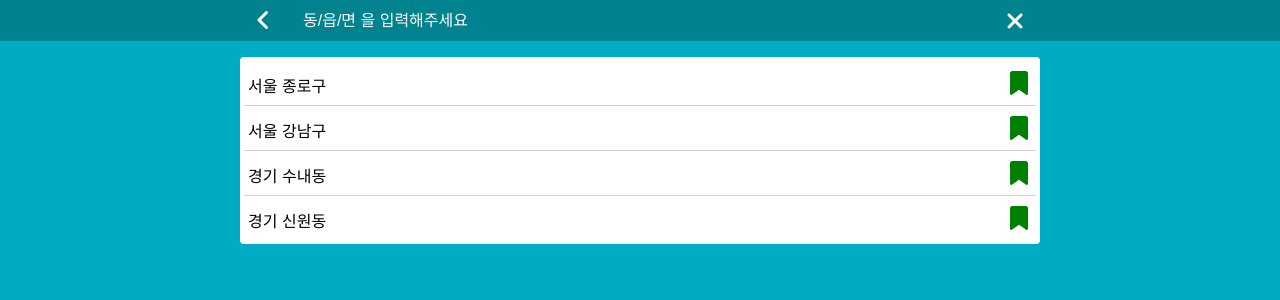
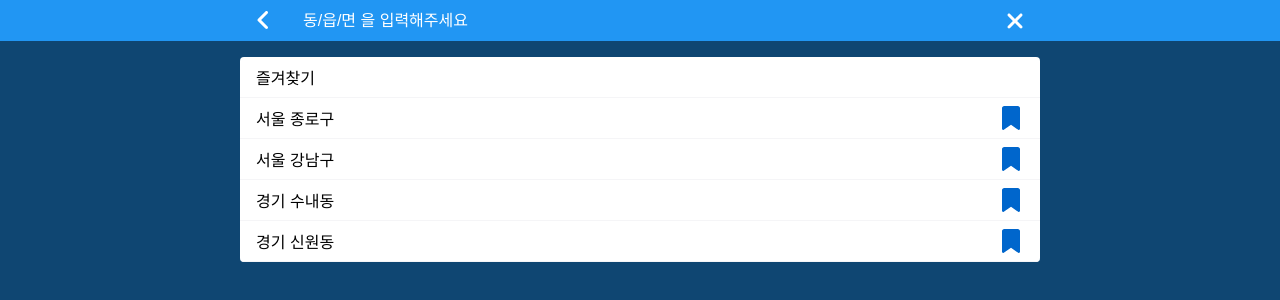
Before and after one commit to dyneparkD/mise, a React (Create React App) app: page /search in a window 1280 px wide. Shown: the top 300 px of the page. Built offline with nearby package versions, Linux system fonts and the light colour scheme.

Commit message:
feat: design change: color

```diff
--- a/src/pages/Search.tsx
+++ b/src/pages/Search.tsx
@@ -2,7 +2,7 @@ import styles from "../styles/Search.module.scss";
 import { FC, useContext, useState } from "react";
 import { Link } from "react-router-dom";
 import station_list from "../data/station_list.json";
-import { ResultsProps, SearchbarProps } from "../types/type";
+import { ResultProps, ResultsFoundProps, SearchbarProps } from "../types/type";
 import { FontAwesomeIcon } from "@fortawesome/react-fontawesome";
 import {
   faAngleLeft,
@@ -13,20 +13,10 @@ import { bookmarkContext } from "../context/bookmarkContext";
 
 const Search = () => {
   const [search, setSearch] = useState("");
-  const { bookmark, dispatch } = useContext(bookmarkContext);
-
-  const click = (station: string) => {
-    if (bookmark.includes(station)) {
-      dispatch({ type: "REMOVE_BOOKMARK", payload: station });
-    } else {
-      dispatch({ type: "ADD_BOOKMARK", payload: station });
-    }
-  };
-
   return (
     <div className={styles.Search}>
       <Searchbar search={search} setSearch={setSearch} />
-      <Results search={search} bookmark={bookmark} click={click} />
+      {search === "" ? <ResultsInitial /> : <ResultsFound search={search} />}
     </div>
   );
 };
@@ -35,7 +25,7 @@ export default Search;
 
 const Searchbar: FC<SearchbarProps> = ({ search, setSearch }) => {
   return (
-    <div className={styles.searchbar}>
+    <div className={styles.Searchbar}>
       <div className={styles.wrapper}>
         <Link to="/" title="돌아가기">
           <FontAwesomeIcon icon={faAngleLeft} className={styles.leftIcon} />
@@ -57,58 +47,62 @@ const Searchbar: FC<SearchbarProps> = ({ search, setSearch }) => {
   );
 };
 
-const Results: FC<ResultsProps> = ({ search, bookmark, click }) => {
+const ResultsInitial = () => {
+  const { bookmark } = useContext(bookmarkContext);
   return (
     <div className={styles.Results}>
       <div className={styles.wrapper}>
-        {search === ""
-          ? bookmark.map((station) => {
-              return (
-                <div
-                  key={station}
-                  className={styles.result}
-                  onClick={() => click(station)}
-                >
-                  <div className={styles.text}>{station}</div>
-                  <FontAwesomeIcon
-                    icon={faBookmark}
-                    className={styles.bookmarkIcon}
-                    title="북마크"
-                    id={bookmark.includes(station) ? styles.bookmarked : ""}
-                  />
-                </div>
-              );
-            })
-          : station_list.stations
-              .filter((station) => station.adress.includes(search))
-              .map((station) => {
-                return (
-                  <div
-                    key={station.id}
-                    className={styles.result}
-                    onClick={() =>
-                      click(`${station.state} ${station.district}`)
-                    }
-                  >
-                    <div className={styles.text}>
-                      {station.state} {station.district} : {station.adress}
-                    </div>
-                    <FontAwesomeIcon
-                      icon={faBookmark}
-                      className={styles.bookmarkIcon}
-                      title="북마크"
-                      id={
-                        bookmark.includes(
-                          `${station.state} ${station.district}`
-                        )
-                          ? styles.bookmarked
-                          : ""
-                      }
-                    />
-                  </div>
-                );
-              })}
+        <div className={styles.header}>즐겨찾기</div>
+        {bookmark.map((station: string) => {
+          return (
+            <Result key={station} stateAndDistrict={station} text={station} />
+          );
+        })}
       </div>
     </div>
   );
 };
+
+const ResultsFound: FC<ResultsFoundProps> = ({ search }) => {
+  const searchResultArray = station_list.stations.filter((station) =>
+    station.adress.includes(search)
+  );
+  return (
+    <div className={styles.Results}>
+      <div className={styles.wrapper}>
+        <div className={styles.header}>검색결과</div>
+        {searchResultArray.map((station) => {
+          return (
+            <Result
+              key={station.id}
+              stateAndDistrict={`${station.state} ${station.district}`}
+              text={`${station.state} ${station.district} : ${station.adress}`}
+            />
+          );
+        })}
+      </div>
+    </div>
+  );
+};
+
+const Result: FC<ResultProps> = ({ stateAndDistrict, text }) => {
+  const { bookmark, dispatch } = useContext(bookmarkContext);
+  const click = (station: string) => {
+    if (bookmark.includes(station)) {
+      dispatch({ type: "REMOVE_BOOKMARK", payload: station });
+    } else {
+      dispatch({ type: "ADD_BOOKMARK", payload: station });
+    }
+  };
+  return (
+    <div className={styles.Result} onClick={() => click(stateAndDistrict)}>
+      <div className={styles.text}>{text}</div>
+      <FontAwesomeIcon
+        icon={faBookmark}
+        className={styles.bookmarkIcon}
+        title="북마크"
+        id={bookmark.includes(stateAndDistrict) ? styles.bookmarked : ""}
+      />
+    </div>
+  );
+};
--- a/src/styles/LocalNavbar.module.scss
+++ b/src/styles/LocalNavbar.module.scss
@@ -1,7 +1,7 @@
 @use "./global" as *;
 
 .LocalNavbar {
-  background-color: $bg_dark;
+  background-color: $bg_nav;
   position: sticky;
   top: 0;
   z-index: 10;
--- a/src/styles/Map.module.scss
+++ b/src/styles/Map.module.scss
@@ -1,7 +1,5 @@
 @use "./global" as *;
 
-$tx_color: #979797;
-$bg: #000005d9;
 $br: 0.5rem;
 
 .Map {
@@ -29,9 +27,9 @@ $br: 0.5rem;
       button {
         padding: 0.5rem;
         width: 7rem;
-        background-color: $bg;
+        background-color: $bg_btn;
         border-radius: $br;
-        color: $tx_color;
+        color: $tx_btn;
         text-align: center;
         border: none;
         &:hover {
@@ -50,9 +48,9 @@ $br: 0.5rem;
       gap: 0.25rem;
       button {
         padding: 0.75rem;
-        background-color: $bg;
+        background-color: $bg_btn;
         border-radius: $br;
-        color: $tx_color;
+        color: $tx_btn;
         text-align: center;
         border: none;
         &:hover {
@@ -66,9 +64,9 @@ $br: 0.5rem;
       left: 8rem;
       width: 6rem;
       padding: 0.55rem 1rem;
-      background-color: $bg;
+      background-color: $bg_btn;
       border-radius: $br;
-      color: $tx_color;
+      color: $tx_btn;
       display: flex;
       justify-content: space-between;
       align-items: center;
--- a/src/styles/Navbar.module.scss
+++ b/src/styles/Navbar.module.scss
@@ -6,7 +6,7 @@
   position: sticky;
   top: 0;
   z-index: 10;
-  background-color: $bg;
+  background-color: #00000088;
   .wrapper {
     display: flex;
     justify-content: space-between;
--- a/src/styles/Search.module.scss
+++ b/src/styles/Search.module.scss
@@ -4,8 +4,8 @@
   width: 100%;
   height: 100vh;
   background-color: $bg;
-  .searchbar {
-    background-color: $bg_dark;
+  .Searchbar {
+    background-color: $bg_nav;
     color: white;
     .wrapper {
       display: flex;
@@ -45,24 +45,32 @@
       border-radius: 4px;
       max-height: 91.5vh;
       overflow-y: auto;
-      .result {
+      :last-child {
+        border: none;
+        border-radius: 0 0 4px 4px;
+      }
+      .header {
+        padding: 0.5rem 1rem;
+        border-bottom: 1px solid $grey;
+      }
+      .Result {
         display: flex;
         justify-content: space-between;
         align-items: center;
         gap: 6px;
-        margin: 0 4px;
-        padding: 0.5rem 0.25rem;
-        border-bottom: 1px solid lightgrey;
+        padding: 0.5rem 1rem;
+        border-bottom: 1px solid $grey;
         cursor: pointer;
         &:hover {
-          background-color: lightgrey;
+          color: $blue;
+          background-color: $grey;
         }
         .text {
           word-break: keep-all;
         }
         .bookmarkIcon {
           opacity: 0;
-          color: green;
+          color: $blue;
           font-size: 1.5rem;
           margin: 0;
           padding: 0 0.25rem;
@@ -71,15 +79,6 @@
           opacity: 1;
         }
       }
-      :first-child {
-        margin-top: 4px;
-        border-radius: 4px 4px 0 0;
-      }
-      :last-child {
-        border: none;
-        margin-bottom: 4px;
-        border-radius: 0 0 4px 4px;
-      }
     }
   }
 }
--- a/src/styles/Sidebar.module.scss
+++ b/src/styles/Sidebar.module.scss
@@ -11,7 +11,7 @@
     flex-direction: column;
     justify-content: center;
     align-items: center;
-    background-color: $bg;
+    background-color: $bg_nav;
     color: white;
     .logo {
       margin-top: 2rem;
--- a/src/styles/_global.scss
+++ b/src/styles/_global.scss
@@ -3,8 +3,13 @@ $max_width: 800px;
 // color
 $white: white;
 $text: white;
-$bg_dark: #00828f;
-$bg: #00acc4;
+$blue: #06c;
+$grey: #f5f5f7;
+// $bg: #00acc4;
+// $bg_nav: #313132;
+$bg: #0f4672;
+$bg_nav: #2196f3;
+
 $purple: #65499f;
 $lv_0: #777777;
 $lv_1: #294dff;
@@ -15,3 +20,6 @@ $lv_5: #e65100;
 $lv_6: #d84315;
 $lv_7: #c62828;
 $lv_8: #212121;
+
+$bg_btn: #000005d9;
+$tx_btn: #979797;
```
Also changed, not shown: src/types/type.ts (+6 -3 lines).
